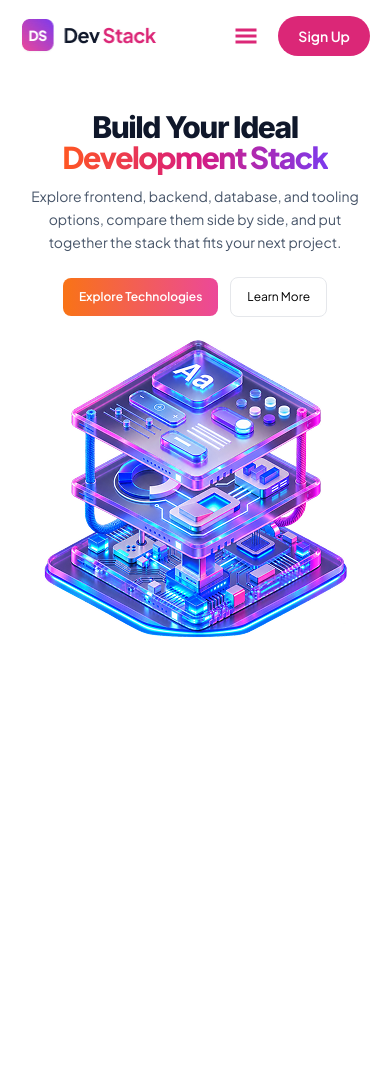
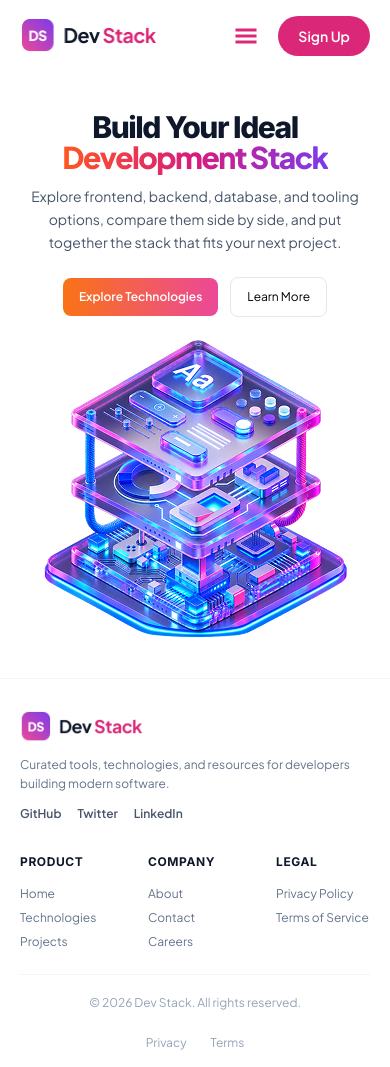
Before and after one commit to webDevSaiF/dev-stack, a React (Vite) app: page / in a window 390 px wide. Before the commit the page ends 844 px from the top, so only its background shows below. Built offline with nearby package versions, Linux system fonts and the light colour scheme.

Commit message:
add responsive footer section

```diff
--- a/src/App.tsx
+++ b/src/App.tsx
@@ -1,3 +1,4 @@
+import Footer from "./components/Footer/Footer";
 import Header from "./components/Header/Header";
 import Hero from "./components/Hero/Hero";
 
@@ -6,6 +7,7 @@ export default function App() {
     <>
       <Header></Header>
       <Hero></Hero>
+      <Footer></Footer>
     </>
   );
 }
--- /dev/null
+++ b/src/components/Footer/Footer.tsx
@@ -0,0 +1,129 @@
+import Logo from "../Logo/Logo";
+
+export default function Footer() {
+  return (
+    <footer className="px-5 md:px-10 border-t border-[#F1F5F9]">
+      <div className="pt-8 md:pt-16 pb-4 md:pb-12 container mx-auto">
+        {/* Row 01 */}
+        <div className="grid grid-cols-12 gap-8 md:gap-0">
+          <div className="col-span-12 md:col-span-6">
+            <Logo></Logo>
+            <p className="mt-3 font-normal text-xs leading-[1.625] text-[#64748B]">
+              Curated tools, technologies, and resources for developers building{" "}
+              <br className="hidden md:block" /> modern software.
+            </p>
+            <div className="mt-3 md:mt-6 flex items-center w-fit gap-4">
+              <a
+                className="text-[#475569] hover:text-brand font-semibold text-xs leading-[1.33]"
+                href="#"
+              >
+                GitHub
+              </a>
+              <a
+                className="text-[#475569] hover:text-brand font-semibold text-xs leading-[1.33]"
+                href="#"
+              >
+                Twitter
+              </a>
+              <a
+                className="text-[#475569] hover:text-brand font-semibold text-xs leading-[1.33]"
+                href="#"
+              >
+                LinkedIn
+              </a>
+            </div>
+          </div>
+          <div className="col-span-4 md:col-span-2">
+            <h4 className="text-[#0F172A] font-bold text-xs leading-[1.33] tracking-[0.6px]">
+              PRODUCT
+            </h4>
+            <div className="mt-4 flex items-center w-fit gap-2 md:gap-4 flex-col">
+              <a
+                className="text-[#64748B] hover:text-brand font-normal text-xs leading-[1.33] text-start w-full"
+                href="#"
+              >
+                Home
+              </a>
+              <a
+                className="text-[#64748B] hover:text-brand font-normal text-xs leading-[1.33] text-start w-full"
+                href="#"
+              >
+                Technologies
+              </a>
+              <a
+                className="text-[#64748B] hover:text-brand font-normal text-xs leading-[1.33] text-start w-full"
+                href="#"
+              >
+                Projects
+              </a>
+            </div>
+          </div>
+          <div className="col-span-4 md:col-span-2">
+            <h4 className="text-[#0F172A] font-bold text-xs leading-[1.33] tracking-[0.6px]">
+              COMPANY
+            </h4>
+            <div className="mt-4 flex items-center w-fit gap-2 md:gap-4 flex-col">
+              <a
+                className="text-[#64748B] hover:text-brand font-normal text-xs leading-[1.33] text-start w-full"
+                href="#"
+              >
+                About
+              </a>
+              <a
+                className="text-[#64748B] hover:text-brand font-normal text-xs leading-[1.33] text-start w-full"
+                href="#"
+              >
+                Contact
+              </a>
+              <a
+                className="text-[#64748B] hover:text-brand font-normal text-xs leading-[1.33] text-start w-full"
+                href="#"
+              >
+                Careers
+              </a>
+            </div>
+          </div>
+          <div className="col-span-4 md:col-span-2">
+            <h4 className="text-[#0F172A] font-bold text-xs leading-[1.33] tracking-[0.6px]">
+              LEGAL
+            </h4>
+            <div className="mt-4 flex items-center w-fit gap-2 md:gap-4 flex-col">
+              <a
+                className="text-[#64748B] hover:text-brand font-normal text-xs leading-[1.33] text-start w-full"
+                href="#"
+              >
+                Privacy Policy
+              </a>
+              <a
+                className="text-[#64748B] hover:text-brand font-normal text-xs leading-[1.33] text-start w-full"
+                href="#"
+              >
+                Terms of Service
+              </a>
+            </div>
+          </div>
+        </div>
+        {/* Row 02 */}
+        <div className="mt-6 md:mt-14 border-t border-[#F1F5F9] pt-5 md:pt-8 flex flex-col md:flex-row items-center justify-between gap-y-6 md:gap-0">
+          <p className="text-[#94A3B8] font-normal text-xs leading-[1.33]">
+            © 2026 Dev Stack. All rights reserved.
+          </p>
+          <div className="flex items-center gap-6">
+            <a
+              className="text-[#94A3B8] hover:text-brand font-normal text-xs leading-[1.33]"
+              href="#"
+            >
+              Privacy
+            </a>
+            <a
+              className="text-[#94A3B8] hover:text-brand text-xs leading-[1.33] font-normal"
+              href="#"
+            >
+              Terms
+            </a>
+          </div>
+        </div>
+      </div>
+    </footer>
+  );
+}
--- a/src/components/Logo/Logo.css
+++ b/src/components/Logo/Logo.css
@@ -1,3 +1,7 @@
 header img.logo {
   max-width: 137px;
 }
+
+footer img.logo {
+  max-width: 123px;
+}
```
